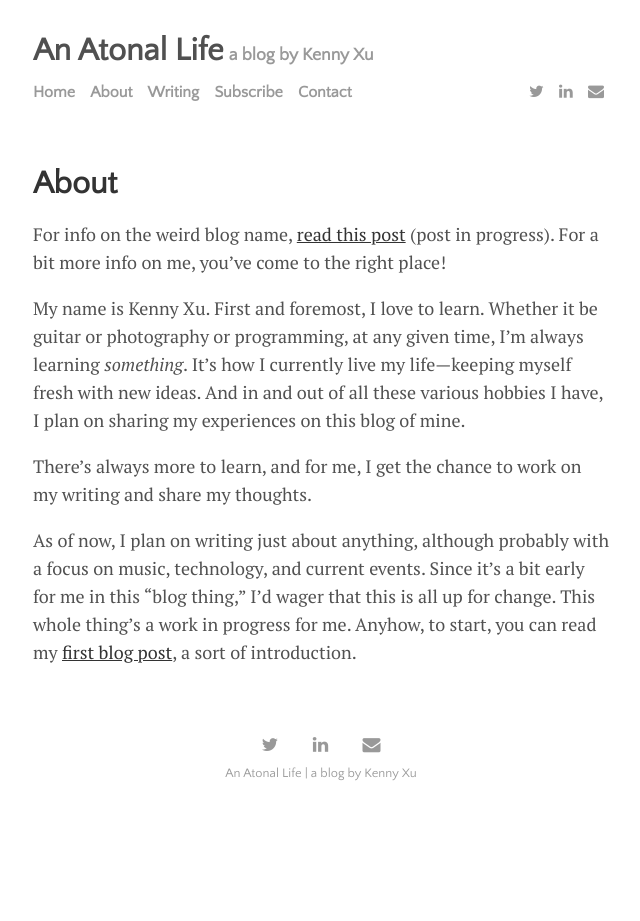
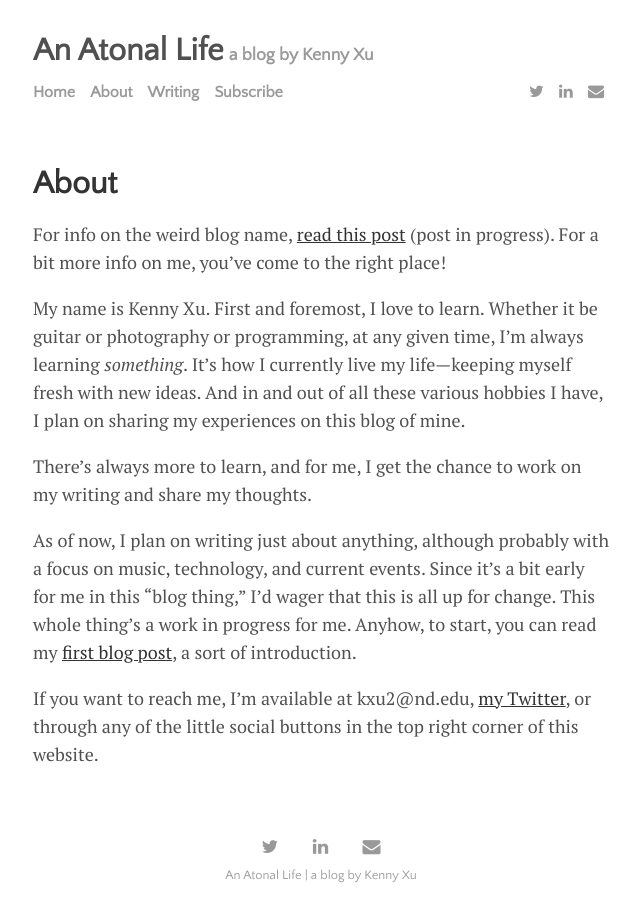
Before and after one commit to kennythexu/kennythexu, a Jekyll site: the page built from menu/about.md, in a window 1280 px wide. Shown: the whole page, without its empty margins (319-959 px from the left). Built offline with Jekyll 4.4.1, drawn with Linux system fonts in a browser that asks for light colours; nearby versions of some CDN libraries; before the commit the page ends 900 px from its top, so only the background shows below that.

Commit message:
delete contact

```diff
--- a/_data/settings.yml
+++ b/_data/settings.yml
@@ -9,7 +9,6 @@ menu:
 - {name: 'About', url: 'about.html'}
 - {name: 'Writing', url: 'writing.html'}
 - {name: 'Subscribe', url: 'subscribe.html'}
-- {name: 'Contact', url: 'contact.html'}
 
 social:
 - {icon: 'twitter', link: 'https://twitter.com/xukenny'}
--- a/menu/about.md
+++ b/menu/about.md
@@ -9,3 +9,5 @@ My name is Kenny Xu. First and foremost, I love to learn. Whether it be guitar o
 There's always more to learn, and for me, I get the chance to work on my writing and share my thoughts.
 
 As of now, I plan on writing just about anything, although probably with a focus on music, technology, and current events. Since it's a bit early for me in this "blog thing," I'd wager that this is all up for change. This whole thing's a work in progress for me. Anyhow, to start, you can read my [first blog post](../journal/Subways-and-Strangers-an-Introduction.html), a sort of introduction.
+
+If you want to reach me, I'm available at kxu2@nd.edu, [my Twitter](https://twitter.com/xukenny), or through any of the little social buttons in the top right corner of this website.
```
Also changed, not shown: menu/contact.md (deleted, +0 -6 lines).
